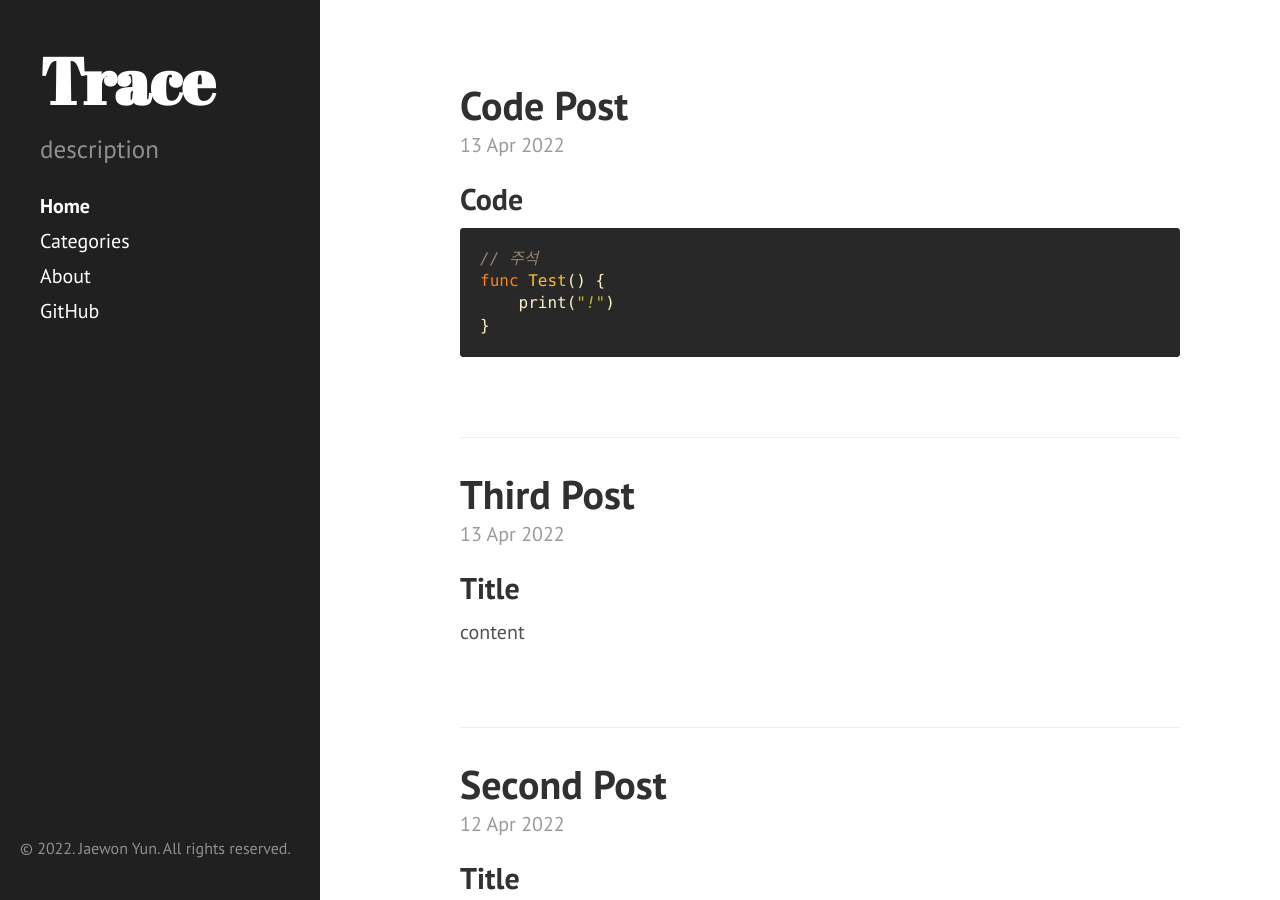
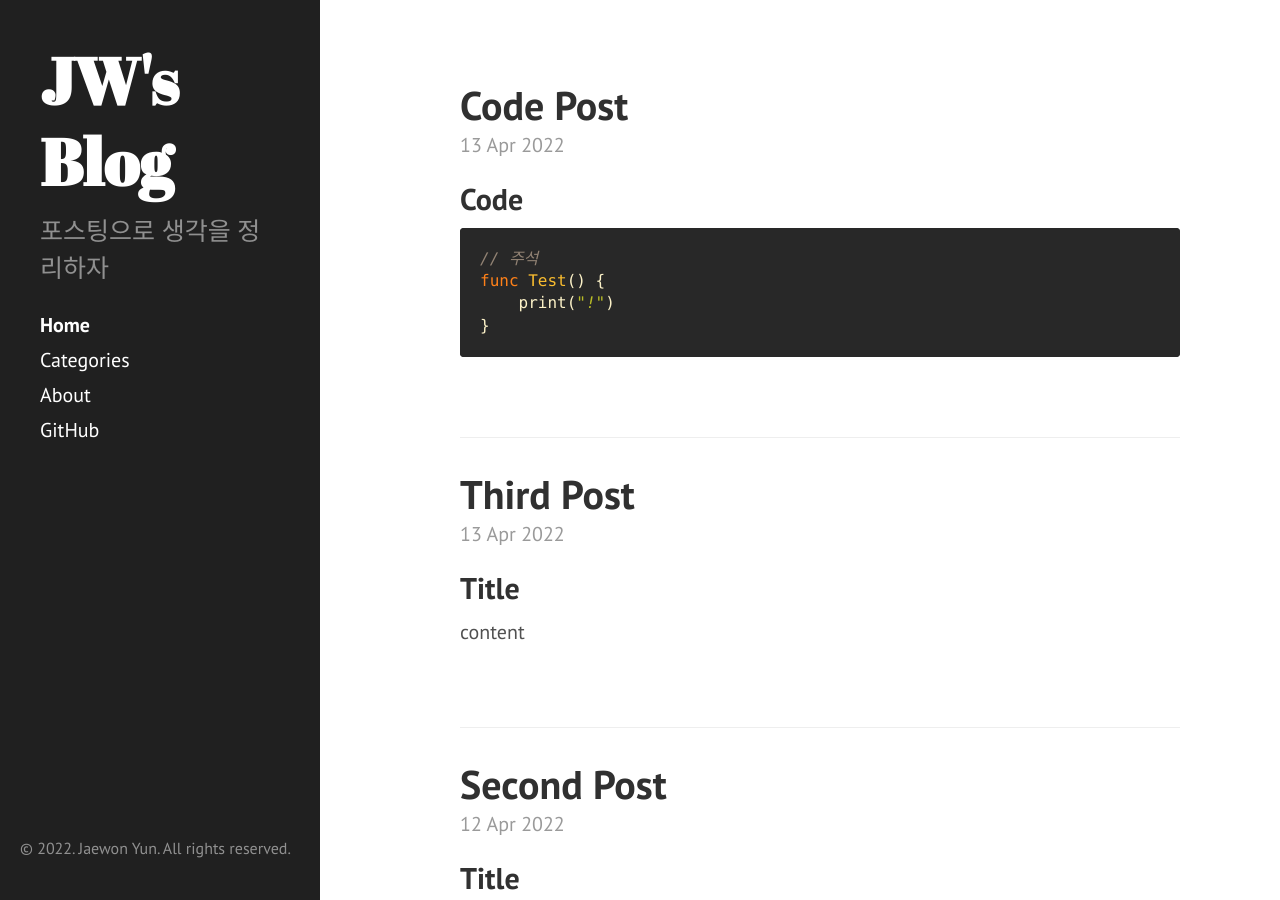
Before and after one commit to woin2ee/woin2ee.github.io, a Jekyll site: the page built from index.html, in a window 1280 px wide and 900 px high. Built offline with Jekyll 4.4.1, drawn with Linux system fonts in a browser that asks for light colours; the list of posts is cut into pages by our own code.

Commit message:
Update blog title & description

```diff
--- a/_config.yml
+++ b/_config.yml
@@ -7,9 +7,9 @@ permalink:        /:categories/:title/
 # relative_permalinks: true
 
 # Setup
-title:            Trace
+title:            JW's Blog
 tagline:          'none'
-description:      'description'
+description:      '포스팅으로 생각을 정리하자'
 url:              https://woin2ee.github.io/
 baseurl:          /
 
```
